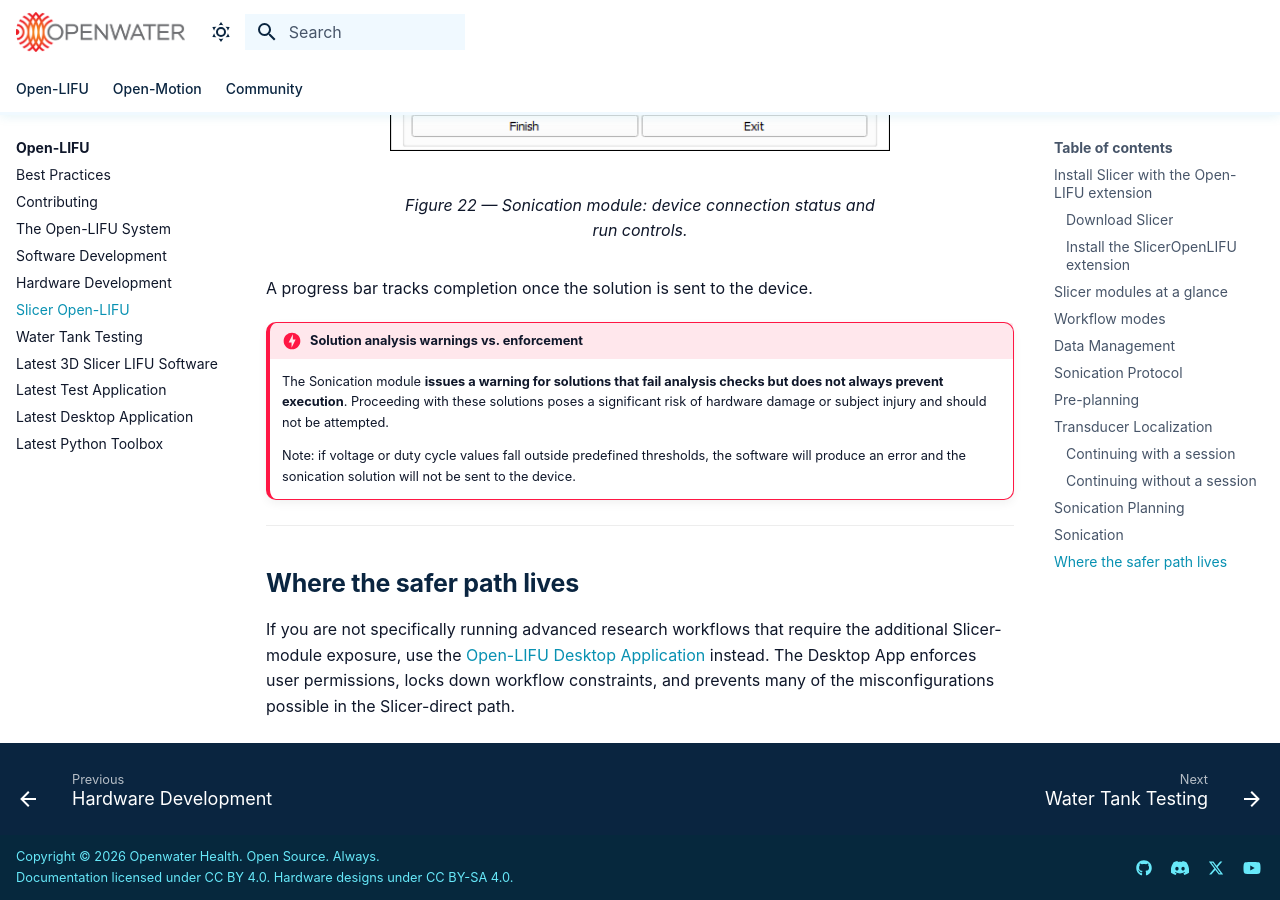
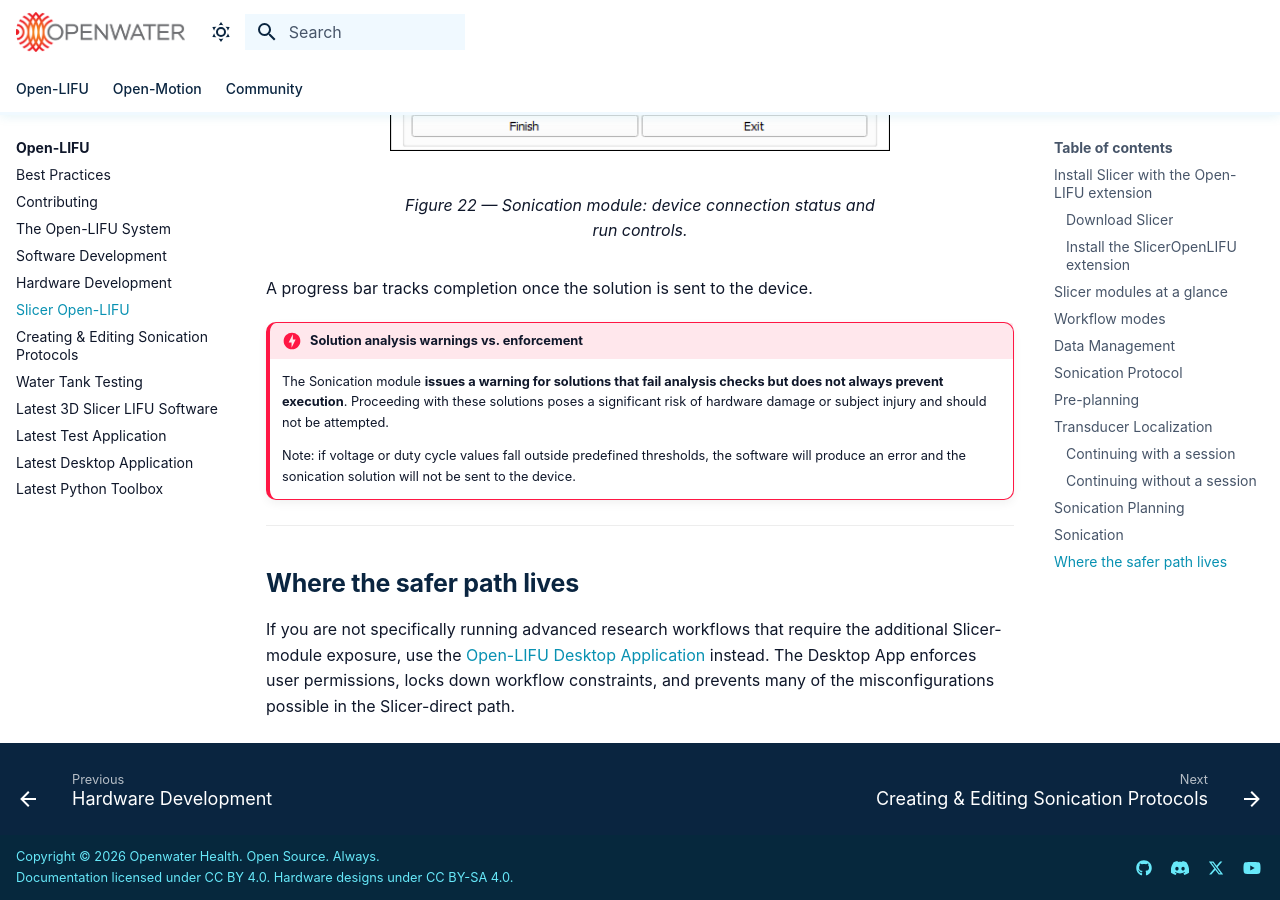
Before and after one commit to OpenwaterHealth/openwater-docs, an MkDocs documentation site: the page built from docs/openlifu/slicer.md, in a window 1280 px wide and 900 px high, scrolled down 8384 px. Built offline with MkDocs 1.6.1 and Material for MkDocs 9.7.7, drawn with Linux system fonts in a browser that asks for light colours; comment, search, counter and statistics services are not loaded.

Commit message:
Add sonication-protocols to Open-LIFU nav

```diff
--- a/mkdocs.yml
+++ b/mkdocs.yml
@@ -127,6 +127,7 @@ nav:
       - Software Development: openlifu/software.md
       - Hardware Development: openlifu/hardware.md
       - Slicer Open-LIFU: openlifu/slicer.md
+      - Creating & Editing Sonication Protocols: openlifu/sonication-protocols.md
       - Water Tank Testing: openlifu/water-tank-testing.md
       - Latest 3D Slicer LIFU Software: https://github.com/OpenwaterHealth/SlicerOpenLIFU/releases/latest
       - Latest Test Application: https://github.com/OpenwaterHealth/openlifu-test-app/releases/latest
```
